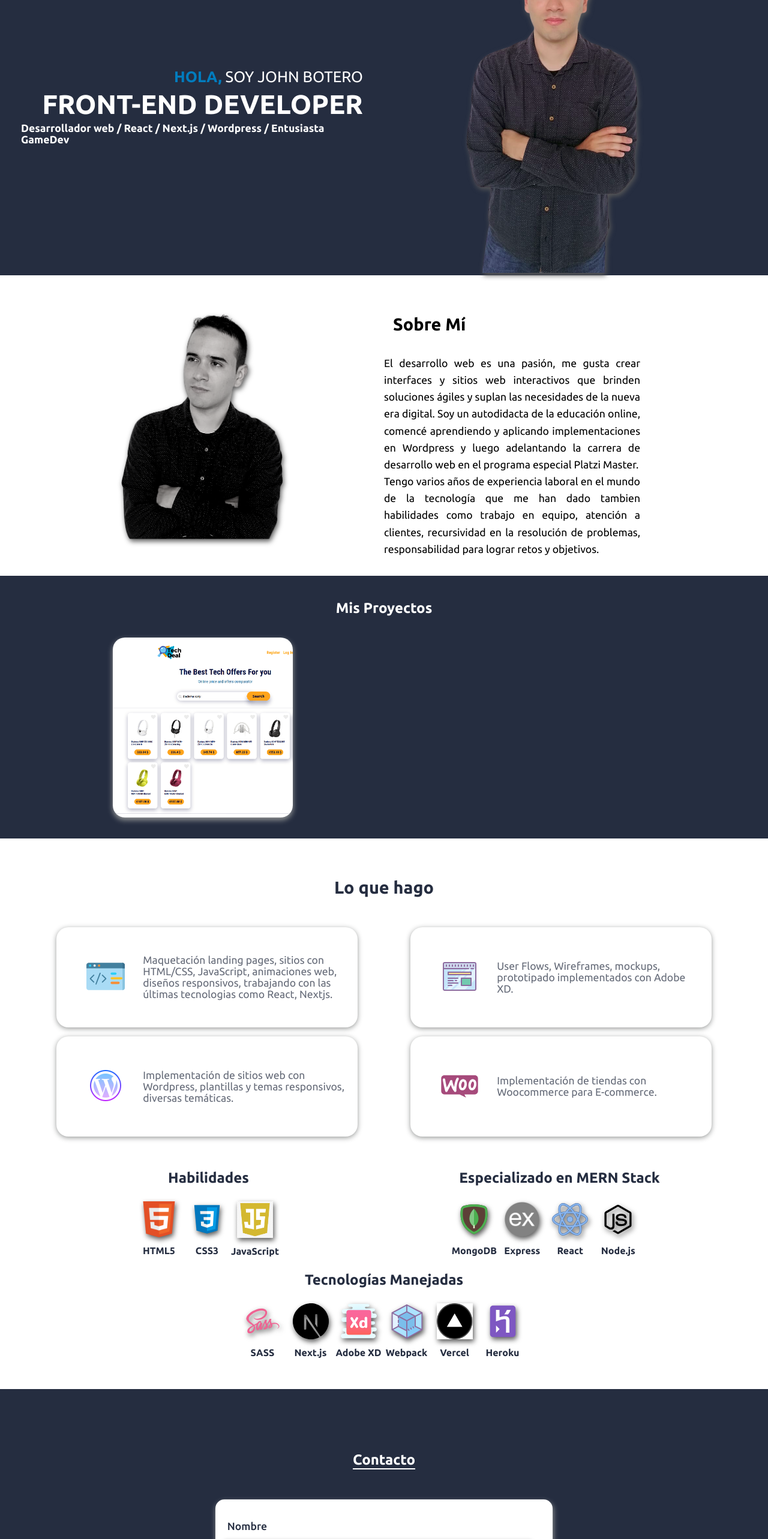
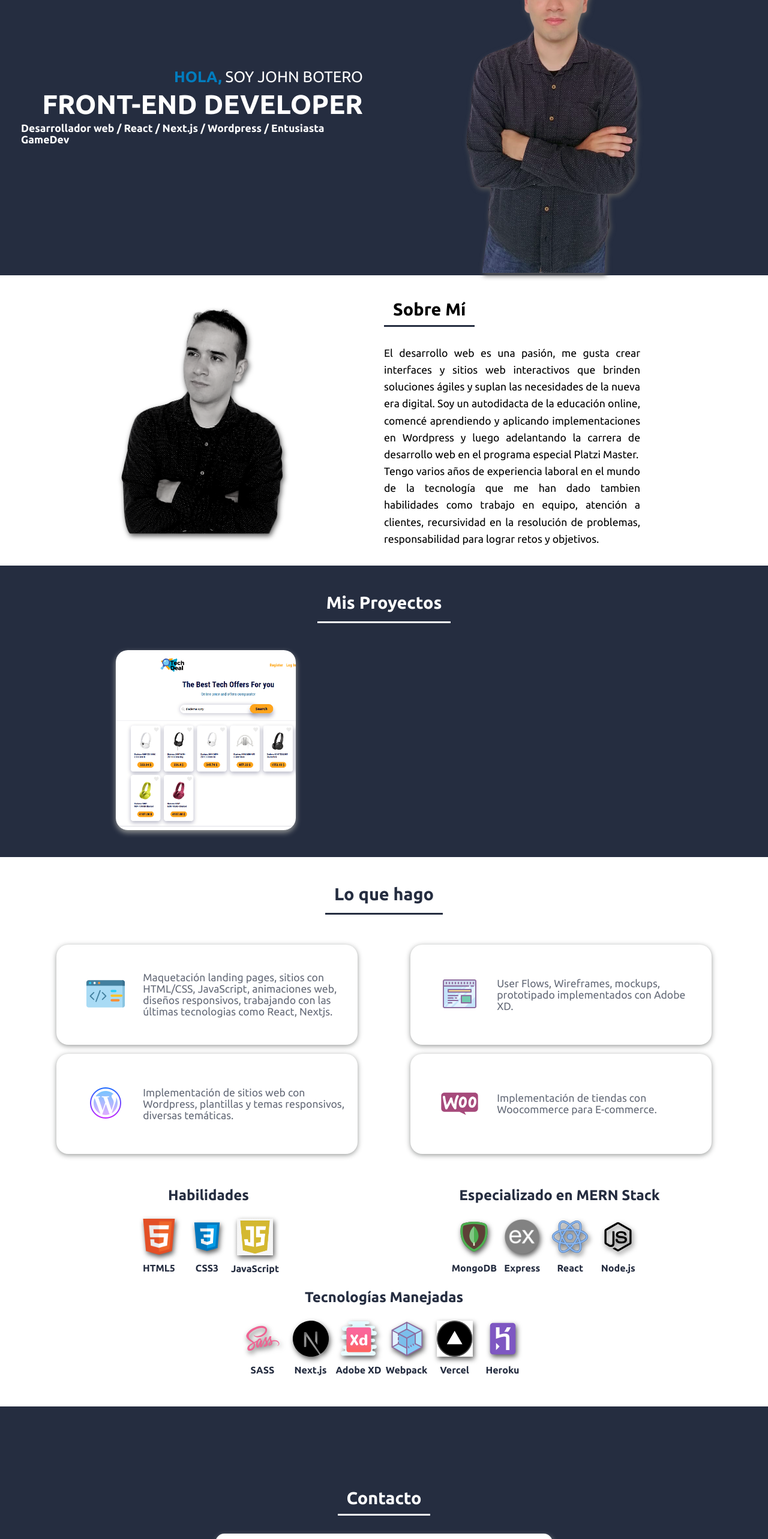
Before and after one commit to Johndev85/personal-portfolio, a Next.js app: page / in a window 1280 px wide. Shown: the part 234-2800 px from the top of the page at 60% size. Built offline with nearby package versions, Linux system fonts and the light colour scheme.

Commit message:
styles updates

```diff
--- a/components/AboutMe.jsx
+++ b/components/AboutMe.jsx
@@ -7,7 +7,11 @@ function AboutMe() {
                 <img src="/images/aboutme-img.svg" alt="aboutme-img" />
             </div>
             <section className={styles.container__text}>
-                <h1>Sobre Mí</h1>
+                <div className={styles.container__text__top}>
+                    <div className={styles.container__text__top__title}>
+                        <h1>Sobre Mí</h1>
+                    </div>
+                </div>
                 <p>
                     El desarrollo web es una pasión, me gusta crear interfaces y
                     sitios web interactivos que brinden soluciones ágiles y
--- a/components/Contact.jsx
+++ b/components/Contact.jsx
@@ -2,19 +2,22 @@ import styles from "./styles/contact.module.scss"
 
 function Contact() {
     return (
-        <article className={styles.container}>
-            <h1>Contacto</h1>
+        <article id="contact" className={styles.container}>
+            <div className={styles.container__top}>
+                <div className={styles.container__top__title}>
+                    <h1>Contacto</h1>
+                </div>
+            </div>
 
             <form className={styles.container__form} method="post">
                 <label htmlFor="">Nombre</label>
                 <input type="text" />
                 <label htmlFor="">Correo</label>
                 <input type="text" />
-                <label htmlFor="">Asunto</label>
-                <input type="text" />
+                <label htmlFor="">Mensaje</label>
                 <textarea name="" id="" cols="50" rows="6"></textarea>
                 <div className={styles.container__form__btn}>
-                    <button>Enviar</button>
+                    <button>Enviar Mensaje</button>
                 </div>
             </form>
         </article>
--- a/components/Footer.jsx
+++ b/components/Footer.jsx
@@ -17,12 +17,12 @@ function Footer() {
                         </Link>
                     </li>
                     <li>
-                        <Link href="">
+                        <Link href="#projects">
                             <a>Proyectos</a>
                         </Link>
                     </li>
                     <li>
-                        <Link href="">
+                        <Link href="#contact">
                             <a>Contacto</a>
                         </Link>
                     </li>
--- a/components/Header.jsx
+++ b/components/Header.jsx
@@ -14,17 +14,17 @@ function Header() {
                             </Link>
                         </li>
                         <li>
-                            <Link href="#proyectos">
+                            <Link href="#skills">
                                 <a>Lo que hago</a>
                             </Link>
                         </li>
                         <li>
-                            <Link href="#experiencia">
+                            <Link href="#projects">
                                 <a>Proyectos</a>
                             </Link>
                         </li>
                         <li>
-                            <Link href="#contacto">
+                            <Link href="#contact">
                                 <a>Contacto</a>
                             </Link>
                         </li>
--- a/components/Projects.jsx
+++ b/components/Projects.jsx
@@ -3,9 +3,11 @@ import Link from "next/link"
 
 function Projects() {
     return (
-        <article className={styles.container}>
-            <div className={styles.container__title}>
-                <h1>Mis Proyectos</h1>
+        <article id="projects" className={styles.container}>
+            <div className={styles.container__top}>
+                <div className={styles.container__top__title}>
+                    <h1>Mis Proyectos</h1>
+                </div>
             </div>
             <section className={styles.container__items}>
                 <section className={styles.container__items__card}>
--- a/components/Skills.jsx
+++ b/components/Skills.jsx
@@ -4,8 +4,10 @@ import Techs from "@/components/Techs"
 function Skills() {
     return (
         <article id="skills" className={styles.container}>
-            <div className={styles.container__title}>
-                <h1>Lo que hago</h1>
+            <div className={styles.container__top}>
+                <div className={styles.container__top__title}>
+                    <h1>Lo que hago</h1>
+                </div>
             </div>
             <section className={styles.container__items}>
                 <div className={styles.container__items__jobs}>
--- a/components/styles/aboutme.module.scss
+++ b/components/styles/aboutme.module.scss
@@ -1,3 +1,5 @@
+@import "../../styles/variables";
+
 .container {
     height: auto;
     display: grid;
@@ -12,15 +14,25 @@
     }
     &__text {
         height: auto;
-        text-align: justify;
-        font-size: 1.1rem;
-        & h1 {
-            padding: 35px 15px;
-            font-size: 1.8rem;
+        &__top {
+            display: flex;
+            justify-content: flex-start;
+            align-items: center;
+            &__title {
+                display: inline-flex;
+                margin-bottom: 30px;
+                border-bottom: 3px solid $color-primary;
+                & h1 {
+                    padding: 10px 15px;
+                    font-size: 1.8rem;
+                }
+            }
         }
         p {
             width: 70%;
             line-height: 160%;
+            text-align: justify;
+            font-size: 1.1rem;
         }
     }
 }
--- a/components/styles/contact.module.scss
+++ b/components/styles/contact.module.scss
@@ -11,15 +11,26 @@
     align-items: center;
     color: $color-primary;
     background-color: $color-primary;
-    & h1 {
-        margin: 0 20px 50px 20px;
-        color: $color-font;
-        border-bottom: 2px solid $color-font;
+    &__top {
+        display: flex;
+        justify-content: center;
+        align-items: center;
+        &__title {
+            display: inline-flex;
+            border-bottom: 3px solid $color-font;
+            margin: 30px 0;
+
+            & h1 {
+                padding: 10px 15px;
+                font-size: 1.8rem;
+                color: $color-font;
+            }
+        }
     }
     &__form {
         width: 45%;
+        padding: 20px 0;
         display: flex;
-        padding: 20px 0;
         flex-direction: column;
         align-items: flex-start;
         justify-content: center;
@@ -43,6 +54,7 @@
             margin-top: 20px;
             margin: 15px;
             padding: 10px;
+            resize: none;
             font-size: 1rem;
             box-shadow: 0 0 6px $color-secundary;
         }
@@ -53,11 +65,11 @@
             justify-content: center;
             align-items: center;
             & button {
-                width: 6.5rem;
-                height: 3rem;
+                width: 10rem;
+                height: 3.5rem;
                 border-radius: 15px;
                 border: none;
-                font-size: 1rem;
+                font-size: 1.1rem;
                 background-color: $color-btn;
                 color: $color-font;
                 cursor: pointer;
--- a/components/styles/projects.module.scss
+++ b/components/styles/projects.module.scss
@@ -4,12 +4,22 @@
 .container {
     width: 100vw;
     height: auto;
-    padding: 20px;
+    padding: 30px;
     color: $color-font;
     background-color: $color-primary;
-    &__title {
-        text-align: center;
-        padding: 20px;
+    &__top {
+        display: flex;
+        justify-content: center;
+        align-items: center;
+        &__title {
+            display: inline-flex;
+            margin-bottom: 30px;
+            border-bottom: 3px solid $color-font;
+            & h1 {
+                padding: 15px 15px;
+                font-size: 1.8rem;
+            }
+        }
     }
     &__items {
         display: grid;
--- a/components/styles/skills.module.scss
+++ b/components/styles/skills.module.scss
@@ -5,13 +5,19 @@
     padding: 30px;
     font-size: 1.1rem;
     color: $color-primary;
-    &__title {
+    &__top {
         display: flex;
         justify-content: center;
         align-items: center;
-        & h1 {
-            padding: 35px 15px 30px 15px;
-            font-size: 1.8rem;
+
+        &__title {
+            display: inline-flex;
+            margin-bottom: 30px;
+            border-bottom: 3px solid $color-primary;
+            & h1 {
+                padding: 15px 15px;
+                font-size: 1.8rem;
+            }
         }
     }
     &__items {
```
